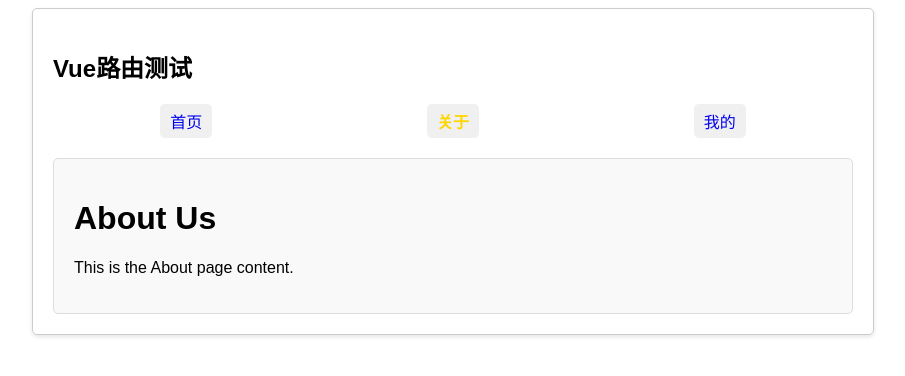
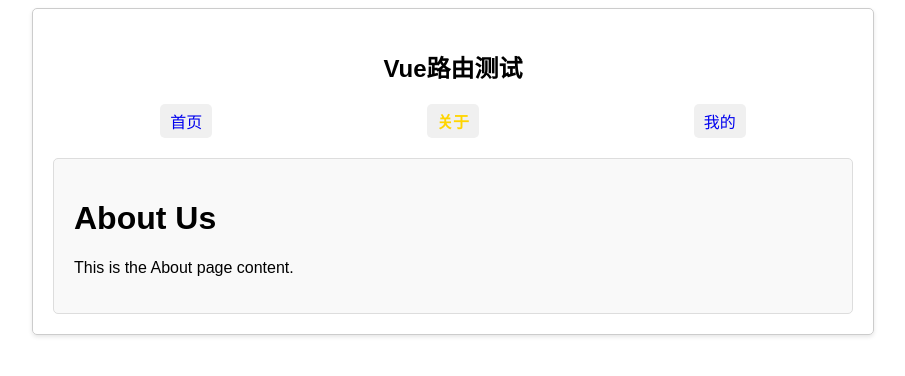
Before and after one commit to PlumDong/vue3-shangguigu-2023, a Vue app: page /about in a window 1280 px wide. Shown: the top 376 px of the page, without its empty margins (187-1092 px from the left). Built offline with nearby package versions, Linux system fonts and the light colour scheme.

Commit message:
路由-两个注意点

```diff
--- a/src/App.vue
+++ b/src/App.vue
@@ -1,6 +1,6 @@
 <template>
   <div class="app">
-    <h2>Vue路由测试</h2>
+    <Header></Header>
     <div class="navigate">
       <RouterLink to="/home" active-class="active"> 首页 </RouterLink>
       <RouterLink to="/about" active-class="active"> 关于 </RouterLink>
@@ -18,6 +18,7 @@
 
 
 
+import Header from "@/components/Header.vue";
 </script>
 
 <style>
--- /dev/null
+++ b/src/components/Header.vue
@@ -0,0 +1,17 @@
+<template>
+  <h2 class="title">Vue路由测试</h2>
+</template>
+
+
+<script setup lang="ts">
+
+</script>
+
+<style scoped>
+/* 在这里添加样式 */
+.title {
+  color: #000000;
+  font-size: 24px;
+  text-align: center;
+}
+</style>
--- a/src/components/About.vue
+++ b/src/pages/About.vue
@@ -6,6 +6,17 @@
 </template>
 
 <script  setup lang="ts">
+import {onMounted, onUnmounted} from "vue";
+
+onMounted(()=>{
+  console.log('About组件挂载了')
+})
+
+onUnmounted(()=>{
+  console.log('About组件卸载了')
+})
+
+
 
 </script>
 
--- a/src/router/index.ts
+++ b/src/router/index.ts
@@ -1,8 +1,8 @@
 // 创建一个路由器，并暴露出去
 import { createRouter, createWebHistory } from 'vue-router';
-import Mine from "@/components/Mine.vue";
-import Home from "@/components/Home.vue";
-import About from "@/components/About.vue";
+import Mine from "@/pages/Mine.vue";
+import Home from "@/pages/Home.vue";
+import About from "@/pages/About.vue";
 
 const routes = [
     {
```
Also changed, not shown: src/pages/Home.vue (renamed from src/components/Home.vue), src/pages/Mine.vue (renamed from src/components/Mine.vue), src/pages/Person.vue (renamed from src/components/Person.vue).
